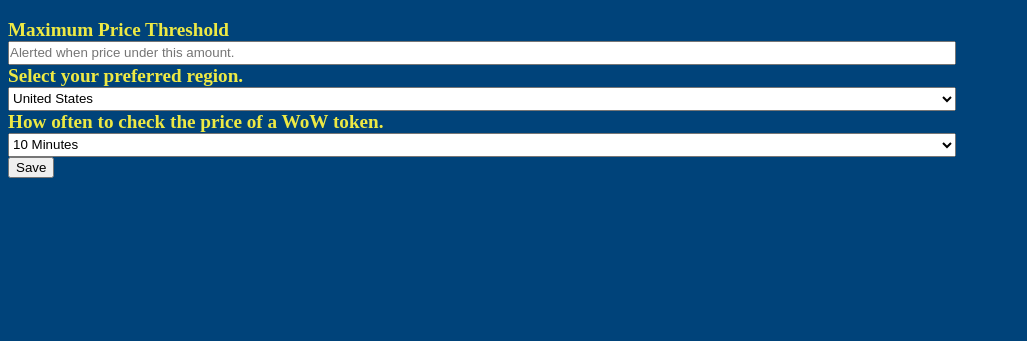
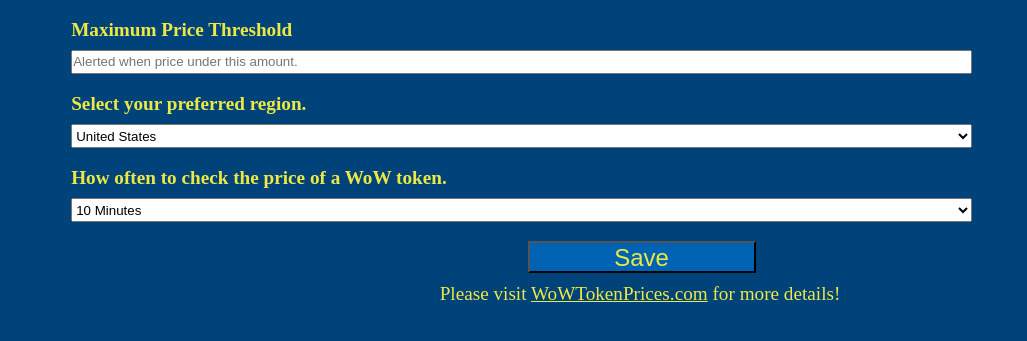
Before and after one commit to ToadNamedDuck/WoW-Token-Price-Watcher, a browser extension: page pw-settings.html in a window 1280 px wide. Shown: the part 61-402 px from the top of the page, without its empty margins (0-1027 px from the left). Drawn offline with Linux system fonts and the light colour scheme.

Commit message:
Added referral link back to the original site, also more styling

```diff
--- a/pw-css.css
+++ b/pw-css.css
@@ -14,6 +14,8 @@
 .pw-form-group{
     display: flex;
     flex-direction: column;
+    margin-left: 5%;
+    margin-top: 1.2rem;
 }
 h1{
     text-align: center;
@@ -21,4 +23,31 @@
 label{
     font-weight: bold;
     font-size: 1.2rem;
+    margin-bottom: 0.75%;
 }
+.pw-footer{
+    text-align: center;
+    font-size: 1.2rem;
+    margin-top: 0.75%;
+}
+a{
+    text-decoration: none;
+    text-decoration: underline;
+    color: inherit;
+}
+a:hover{
+    color: rgb(205, 101, 14);
+}
+.pw-button-group{
+    display: flex;
+    flex-direction: row;
+    justify-content: space-around;
+    margin-right: 5%;
+}
+.pw-button{
+    width: 20%;
+    height: 2rem;
+    background-color: rgb(0, 98, 179);
+    font-size: 1.5rem;
+    color: inherit;
+}
--- a/pw-settings.html
+++ b/pw-settings.html
@@ -14,8 +14,8 @@
             <input class="pw-input" id="pw-gold-input-field" type="number"
                 placeholder="Alerted when price under this amount." />
         </div>
-        <label for="pw-preferred-region-select">Select your preferred region.</label>
         <div class="pw-form-group">
+            <label for="pw-preferred-region-select">Select your preferred region.</label>
             <select class="pw-input" id="pw-preferred-region-select">
                 <option value="us">United States</option>
                 <option value="eu">Europe</option>
@@ -37,8 +37,15 @@
                 <option value="720">12 Hours</option>
             </select>
         </div>
-        <button type="button" id="pw-save-gold-max">Save</button>
+        <div class="pw-form-group">
+            <div class="pw-button-group">
+                <button class="pw-button" type="button" id="pw-save-gold-max">Save</button>
+            </div>
+        </div>
     </div>
+    <footer class="pw-footer">
+        Please visit <a href="https://wowtokenprices.com">WoWTokenPrices.com</a> for more details!
+    </footer>
 </body>
 
 </html>
```
